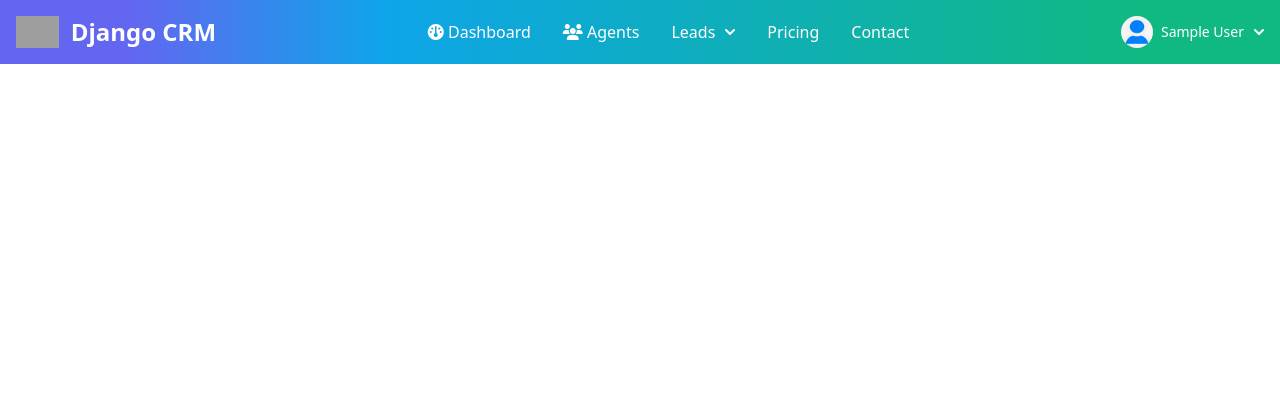
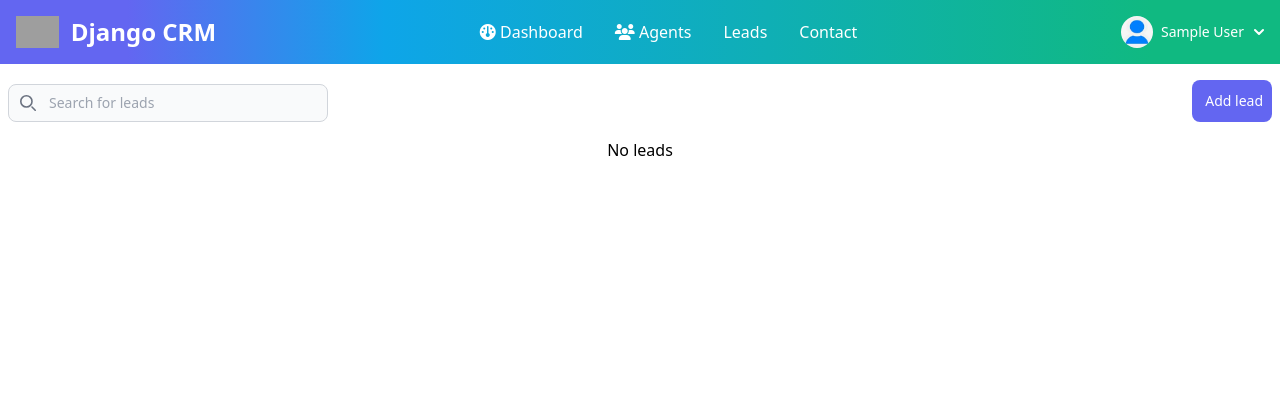
Before and after one commit to dinocom33/djcrm, a Django app: page /leads/ in a window 1280 px wide. Shown: the top 420 px of the page. Run offline with Django 4.2, Linux system fonts and the light colour scheme; the visitor is signed in with stand-in values (Sample User, id 1); data that the repository does not hold is empty; some libraries are stand-ins or nearby versions; grey boxes are pictures that could not be loaded.

Commit message:
Added create lead form and view, all leads form and view, templates and pagination

```diff
--- a/apps/lead/views.py
+++ b/apps/lead/views.py
@@ -16,7 +16,7 @@ def add_lead(request):
             lead = form.save(commit=False)
             lead.created_by = request.user
             lead.save()
-            return redirect('dashboard')
+            return redirect('all_leads')
     else:
         form = AddLeadForm()
 
@@ -31,12 +31,11 @@ class AllLeadsView(LoginRequiredMixin, ListView):
     model = Lead
     template_name = 'lead/all_leads.html'
     context_object_name = 'all_leads'
-    ordering = ['-created_at']
     paginate_by = 10
 
     def get_queryset(self):
         if self.request.user.is_agent:
-            queryset = Lead.objects.filter(created_by=self.request.user)
+            queryset = Lead.objects.filter(created_by=self.request.user).order_by('-created_at', 'priority')
         else:
-            queryset = Lead.objects.all()
+            queryset = Lead.objects.all().order_by('-created_at', 'priority')
         return queryset
--- a/templates/lead/all_leads.html
+++ b/templates/lead/all_leads.html
@@ -3,8 +3,7 @@
 {% load static %}
 
 {% block content %}
-    {% if all_leads %}
-        <div class="pb-4 bg-white dark:bg-gray-900 mt-20">
+    <div class="flex justify-between pb-4 bg-white dark:bg-gray-900 mt-20 ml-2">
         <label for="table-search" class="sr-only">Search</label>
         <div class="relative mt-1">
             <div class="absolute inset-y-0 left-0 flex items-center pl-3 pointer-events-none">
@@ -20,7 +19,12 @@
                        dark:placeholder-gray-400 dark:text-white dark:focus:ring-blue-500 dark:focus:border-blue-500"
                    placeholder="Search for leads">
         </div>
+    <a href="{% url 'add_lead' %}" class="inline-flex items-center p-2 pl-3 text-sm font-medium text-center
+        rounded-lg border border-transparent bg-indigo-500 hover:bg-teal-400 hover:text-white bg-blue-600 rounded-lg
+        hover:bg-blue-900 hover:text-white text-white mr-2">Add lead</a>
     </div>
+
+    {% if all_leads %}
         <div class="relative overflow-x-auto shadow-md sm:rounded-lg">
             <table class="w-full text-sm text-left text-gray-500 dark:text-gray-400">
                 <thead class="text-xs text-gray-700 uppercase bg-gray-50 dark:bg-gray-700 dark:text-gray-400">
@@ -29,7 +33,10 @@
                         Name
                     </th>
                     <th scope="col" class="px-6 py-3">
-                            Email
+                        Priority
+                    </th>
+                    <th scope="col" class="px-6 py-3">
+                        Status
                     </th>
                     <th scope="col" class="px-6 py-3">
                         Agent
@@ -41,30 +48,33 @@
                         Updated at
                     </th>
                     <th scope="col" class="px-6 py-3">
-                            Edit lead
+                        Actions
                     </th>
                 </tr>
                 </thead>
                 <tbody>
                 {% for lead in all_leads %}
-                        <tr class="bg-white border-b dark:bg-gray-900 dark:border-gray-700">
-                            <th scope="row" class="px-6 py-4 font-medium text-gray-900 whitespace-nowrap dark:text-white">
-                                {{ lead.name }}
-                            </th>
+                    <tr class="border-b dark:bg-gray-900 dark:border-gray-700 bg-gray-100 {% cycle 'bg-white' 'bg-grey-100' %}">
+                        <td class="px-6 py-4 font-medium">{{ lead.name }}</td>
+
+                        <td class="px-6 py-4">{{ lead.get_priority_display }}</td>
+
+                        <td class="px-6 py-4">{{ lead.get_status_display }}</td>
+
+                        <td class="px-6 py-4">{{ lead.created_by }}</td>
+
+                        <td class="px-6 py-4">{{ lead.created_at }}</td>
+
+                        <td class="px-6 py-4">{{ lead.updated_at }}</td>
+
                         <td class="px-6 py-4">
-                                {{ lead.email }}
-                            </td>
-                            <td class="px-6 py-4">
-                                {{ lead.created_by }}
-                            </td>
-                            <td class="px-6 py-4">
-                                {{ lead.created_at }}
-                            </td>
-                            <td class="px-6 py-4">
-                                {{ lead.updated_at }}
-                            </td>
-                            <td class="px-6 py-4">
-                                <a href="#" class="font-medium text-blue-600 dark:text-blue-500 hover:underline">Edit lead</a>
+                            <a href="#"
+                               class="font-medium text-blue-600 dark:text-blue-500 hover:underline">
+                                Details
+                            </a>
+                            <a href="#" class="font-medium text-blue-600 dark:text-blue-500 hover:underline">
+                                Edit
+                            </a>
                         </td>
                     </tr>
                 {% endfor %}
--- a/templates/partials/navbar.html
+++ b/templates/partials/navbar.html
@@ -1,5 +1,5 @@
 {% load static %}
-<nav class="bg-gradient-to-r from-indigo-500 from-10% via-sky-500 via-30% to-emerald-500 to-90% fixed top-0 left-0 w-full">
+<nav class="bg-gradient-to-r from-indigo-500 from-10% via-sky-500 via-30% to-emerald-500 to-90% fixed z-50 top-0 left-0 w-full">
     <div class="max-w-screen-xl flex flex-wrap items-center justify-between mx-auto p-4">
         <a href="{% url 'index' %}" class="flex items-center">
             <img src="https://flowbite.com/docs/images/logo.svg" class="h-8 mr-3" alt="Flowbite Logo"/>
@@ -115,48 +115,11 @@
                     </a>
                 </li>
                 <li>
-                    <button id="dropdownNavbarLink" data-dropdown-toggle="dropdownNavbar"
-                            class="flex items-center justify-between w-full py-2 pl-3 pr-4  text-white rounded
-                            hover:bg-gray-100 md:hover:bg-transparent md:border-0 md:hover:text-blue-700 md:p-0
-                            md:w-auto dark:text-gray-400 dark:hover:text-white dark:focus:text-white
-                            dark:border-gray-700 dark:hover:bg-gray-700 md:dark:hover:bg-transparent">
-                        Leads
-                        <svg class="w-2.5 h-2.5 ml-2.5" aria-hidden="true" xmlns="http://www.w3.org/2000/svg"
-                             fill="none" viewBox="0 0 10 6">
-                            <path stroke="currentColor" stroke-linecap="round" stroke-linejoin="round" stroke-width="2"
-                                  d="m1 1 4 4 4-4"></path>
-                        </svg>
-                    </button>
-                    <!-- Dropdown menu -->
-                    <div id="dropdownNavbar"
-                         class="z-10 hidden font-normal bg-white divide-y divide-gray-100 rounded-lg shadow w-44 dark:bg-gray-700 dark:divide-gray-600">
-                        <ul class="py-2 text-sm text-gray-700 dark:text-gray-400" aria-labelledby="dropdownLargeButton">
-                            <li>
-                                <a href="{% url 'all_leads' %}"
-                                   class="block px-4 py-2 hover:bg-gray-100 dark:hover:bg-gray-600 dark:hover:text-white">
-                                    All leads
-                                </a>
-                            </li>
-                            <li>
-                                <a href="{% url 'add_lead' %}"
-                                   class="block px-4 py-2 hover:bg-gray-100 dark:hover:bg-gray-600 dark:hover:text-white">
-                                    Add Lead
-                                </a>
-                            </li>
-                        </ul>
-{#                        <div class="py-1">#}
-{#                            <a href="#"#}
-{#                               class="block px-4 py-2 text-sm text-gray-700 hover:bg-gray-100 dark:hover:bg-gray-600 dark:text-gray-400 dark:hover:text-white">Sign#}
-{#                                out</a>#}
-{#                        </div>#}
-                    </div>
-                </li>
-                <li>
-                    <a href="#"
+                    <a href="{% url 'all_leads' %}"
                        class="block py-2 pl-3 pr-4 text-white rounded hover:bg-gray-100 md:hover:bg-transparent
                        md:hover:text-blue-700 md:p-0 dark:text-white md:dark:hover:text-blue-500 dark:hover:bg-gray-700
                        dark:hover:text-white md:dark:hover:bg-transparent dark:border-gray-700 hover:underline">
-                        Pricing
+                        Leads
                     </a>
                 </li>
                 <li>
```
Lines whose indentation alone changed are shown as unchanged.
